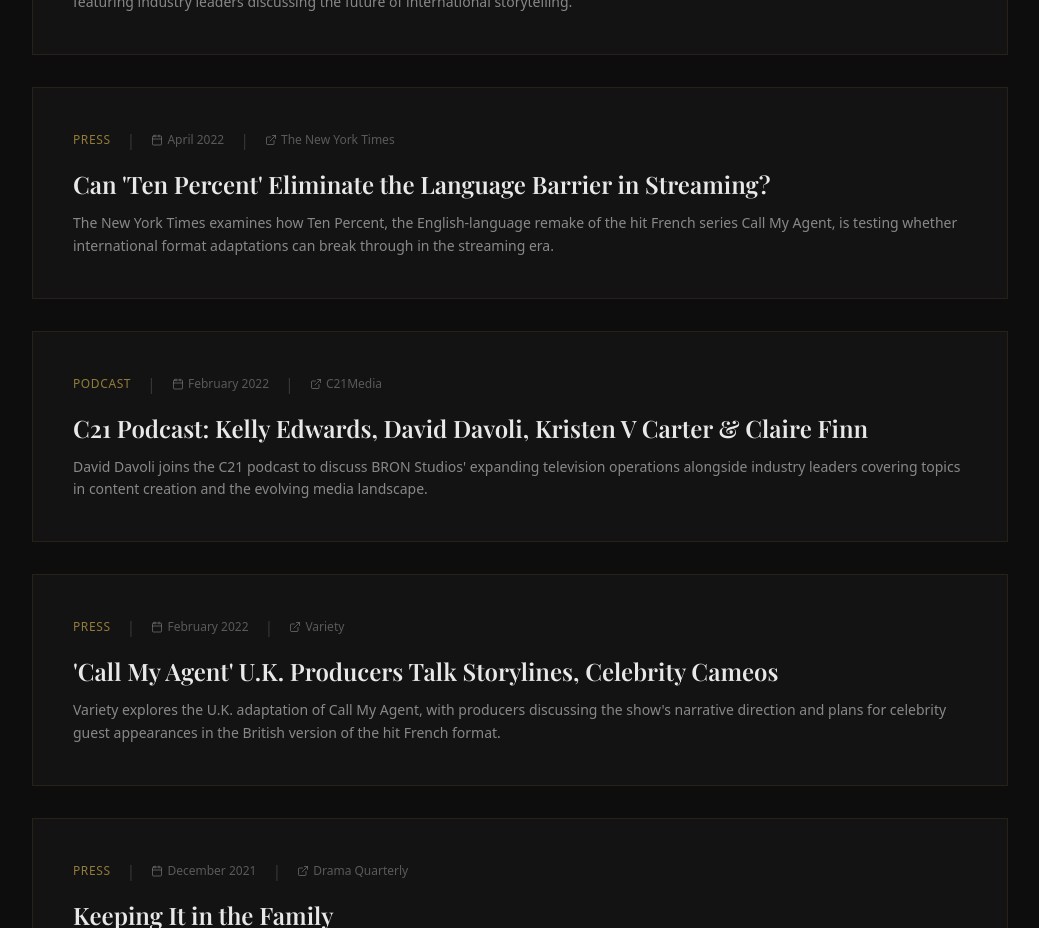
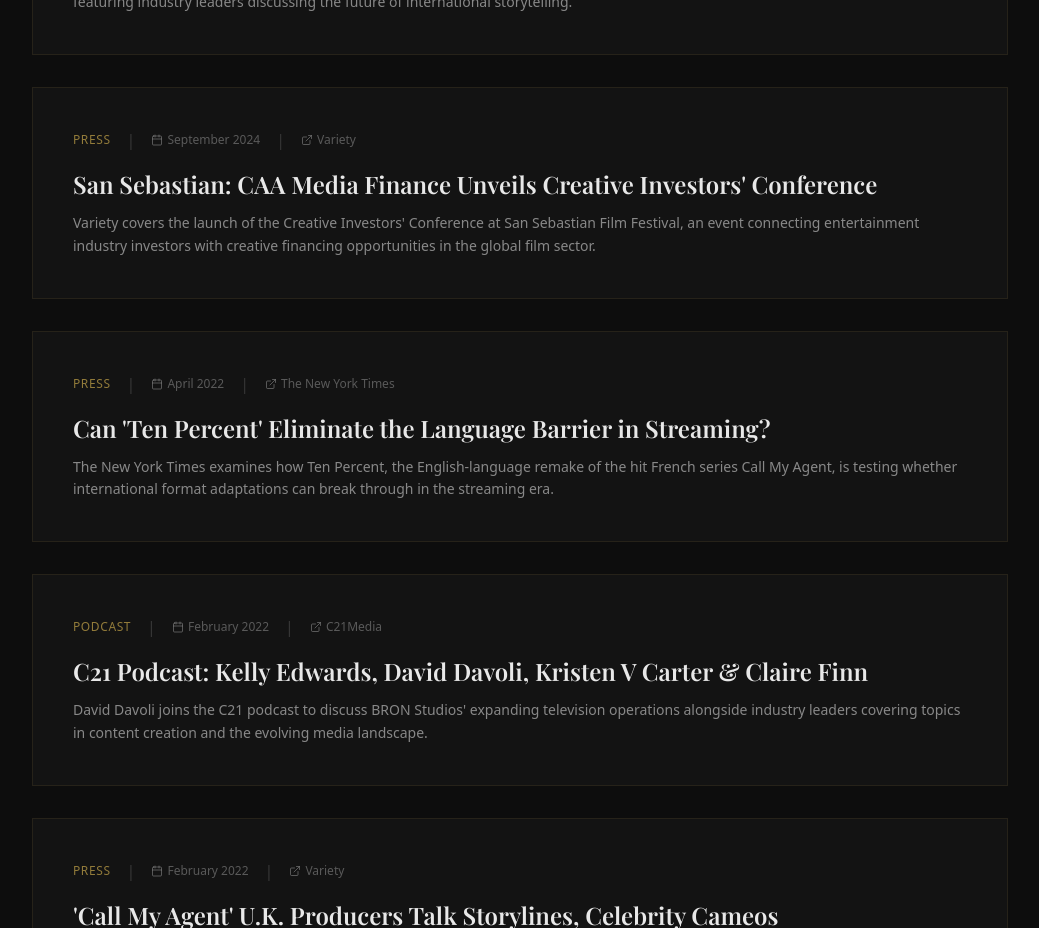
Before and after one commit to ddavoli2/lucaville-global, a Next.js app: page /news in a window 1280 px wide. Shown: the part 960-1888 px from the top of the page, without its empty margins (120-1159 px from the left). Built offline with nearby package versions, Linux system fonts and the light colour scheme; a web font is replaced by a local one.

Commit message:
Add Variety San Sebastian article to news page

```diff
--- a/src/app/news/page.tsx
+++ b/src/app/news/page.tsx
@@ -22,6 +22,15 @@
       "The Hollywood Reporter covers a Red Sea International Film Festival panel exploring the shift from Peak TV to locally-driven content, featuring industry leaders discussing the future of international storytelling.",
     url: "https://www.hollywoodreporter.com/business/business-news/peak-tv-local-tv-rsiff-panel-1236080418/",
     source: "The Hollywood Reporter",
+  },
+  {
+    date: "September 2024",
+    category: "Press",
+    title: "San Sebastian: CAA Media Finance Unveils Creative Investors' Conference",
+    excerpt:
+      "Variety covers the launch of the Creative Investors' Conference at San Sebastian Film Festival, an event connecting entertainment industry investors with creative financing opportunities in the global film sector.",
+    url: "https://variety.com/2024/film/global/caa-media-finance-creative-investors-conference-2-1236145771/",
+    source: "Variety",
   },
   {
     date: "April 2022",
```
